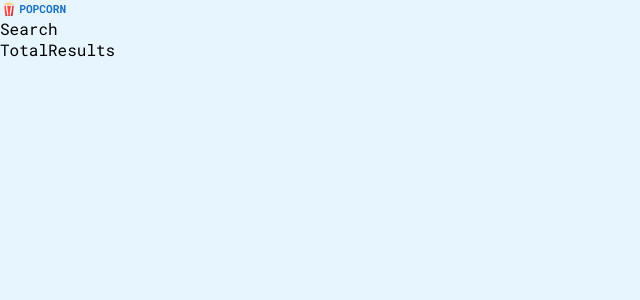
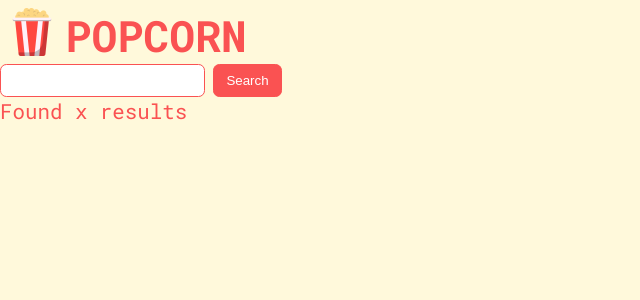
Before and after one commit to arpitjana2103/popcorn, a React (Vite) app: page / in a window 1280 px wide. Shown: the top 300 px of the page, without its empty margins (0-640 px from the left). Built offline with nearby package versions, Linux system fonts and the light colour scheme.

Commit message:
Style updated

```diff
--- a/src/components/Search.jsx
+++ b/src/components/Search.jsx
@@ -1,5 +1,12 @@
+import styles from "../styles/Search.module.css";
+
 function Search() {
-  return <div>Search</div>;
+  return (
+    <form className={styles.search}>
+      <input type="text" />
+      <button>Search</button>
+    </form>
+  );
 }
 
 export default Search;
--- a/src/components/TotalResults.jsx
+++ b/src/components/TotalResults.jsx
@@ -1,5 +1,11 @@
+import styles from "../styles/TotalResults.module.css";
+
 function TotalResults() {
-  return <div>TotalResults</div>;
+  return (
+    <div className={styles.totalResults}>
+      <p>Found x results</p>
+    </div>
+  );
 }
 
 export default TotalResults;
--- a/src/global.css
+++ b/src/global.css
@@ -5,9 +5,10 @@
   padding: 0;
   box-sizing: border-box;
   font-style: inherit;
+  transition: all 0.3s;
 }
 
 body {
   font-family: "Roboto Mono", serif;
-  background-color: #e7f5ff;
+  background-color: #fff9db;
 }
--- a/src/styles/Logo.module.css
+++ b/src/styles/Logo.module.css
@@ -1,14 +1,14 @@
 .logoBox {
   display: flex;
   gap: 0.1rem;
-  align-items: center;
+  align-items: flex-end;
 }
 
 .logoBox img {
-  height: 1.1rem;
+  height: 4rem;
 }
 
 .logoBox h1 {
-  font-size: 0.7rem;
-  color: #1971c2;
+  font-size: 2.7rem;
+  color: #fa5252;
 }
--- a/src/styles/Search.module.css
+++ b/src/styles/Search.module.css
@@ -0,0 +1,22 @@
+.search input {
+  border: 1px solid #fa5252;
+  padding: 0.5rem 0.8rem;
+  border-radius: 0.4rem;
+  outline: none;
+  cursor: pointer;
+}
+
+.search button {
+  padding: 0.5rem 0.8rem;
+  background-color: #fa5252;
+  color: white;
+  outline: none;
+  border: 1px solid #fa5252;
+  border-radius: 0.4rem;
+  cursor: pointer;
+  margin-left: 0.5rem;
+}
+
+.search button:hover {
+  background-color: #fa5252da;
+}
--- a/src/styles/TotalResults.module.css
+++ b/src/styles/TotalResults.module.css
@@ -0,0 +1,4 @@
+.totalResults p {
+  font-size: 1.3rem;
+  color: #fa5252;
+}
```
